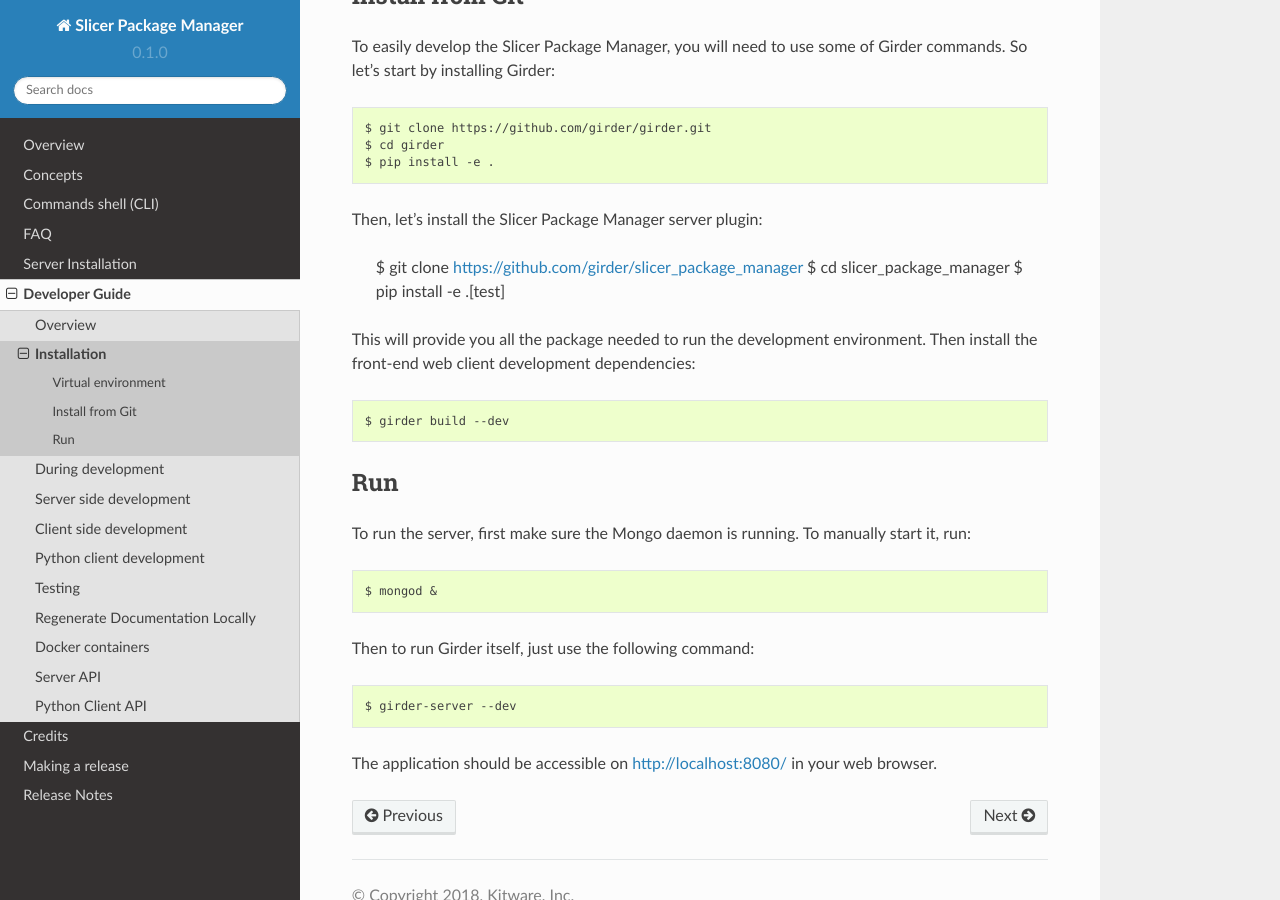
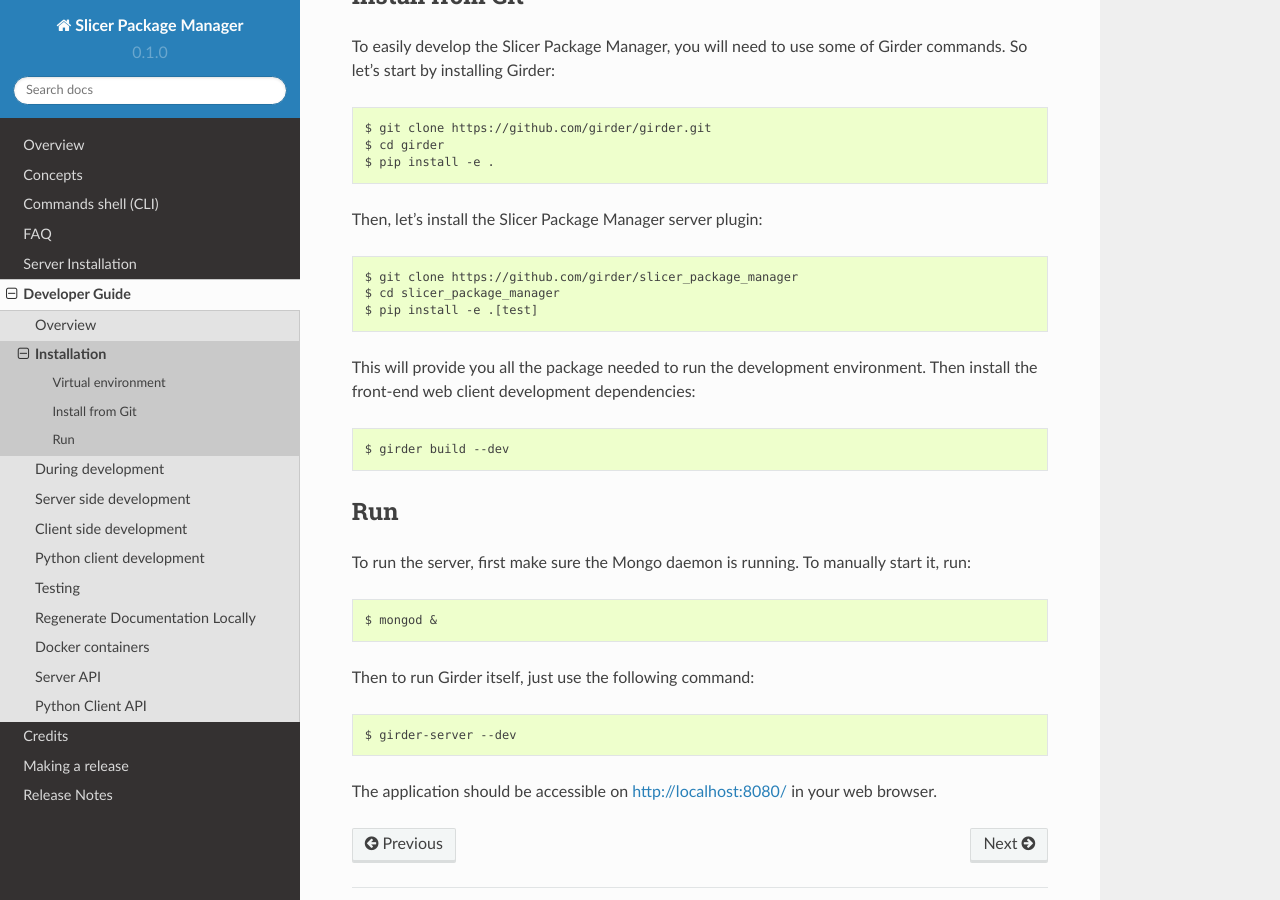
Before and after one commit to girder/slicer_package_manager, a Sphinx documentation site: the page built from docs/developer_guide/install.rst, in a window 1280 px wide and 900 px high, scrolled down 877 px. Built offline with Sphinx 7.4.7 and the Read the Docs theme 2.0.0, drawn with Linux system fonts in a browser that asks for light colours.

```diff
--- a/docs/developer_guide/install.rst
+++ b/docs/developer_guide/install.rst
@@ -40,7 +40,7 @@ So let's start by installing Girder::
     $ pip install -e .
 
 
-Then, let's install the Slicer Package Manager server plugin:
+Then, let's install the Slicer Package Manager server plugin::
 
     $ git clone https://github.com/girder/slicer_package_manager
     $ cd slicer_package_manager
```
